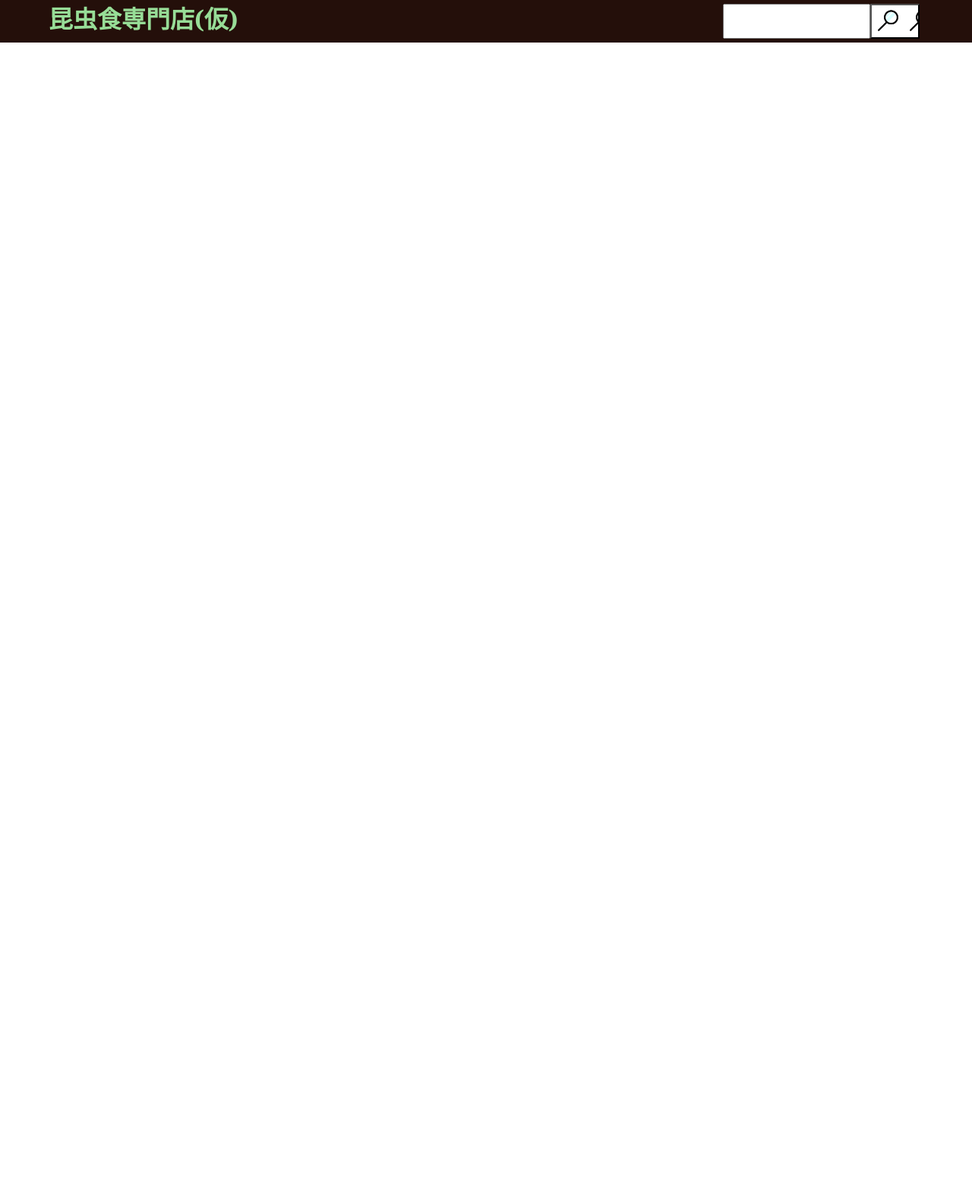
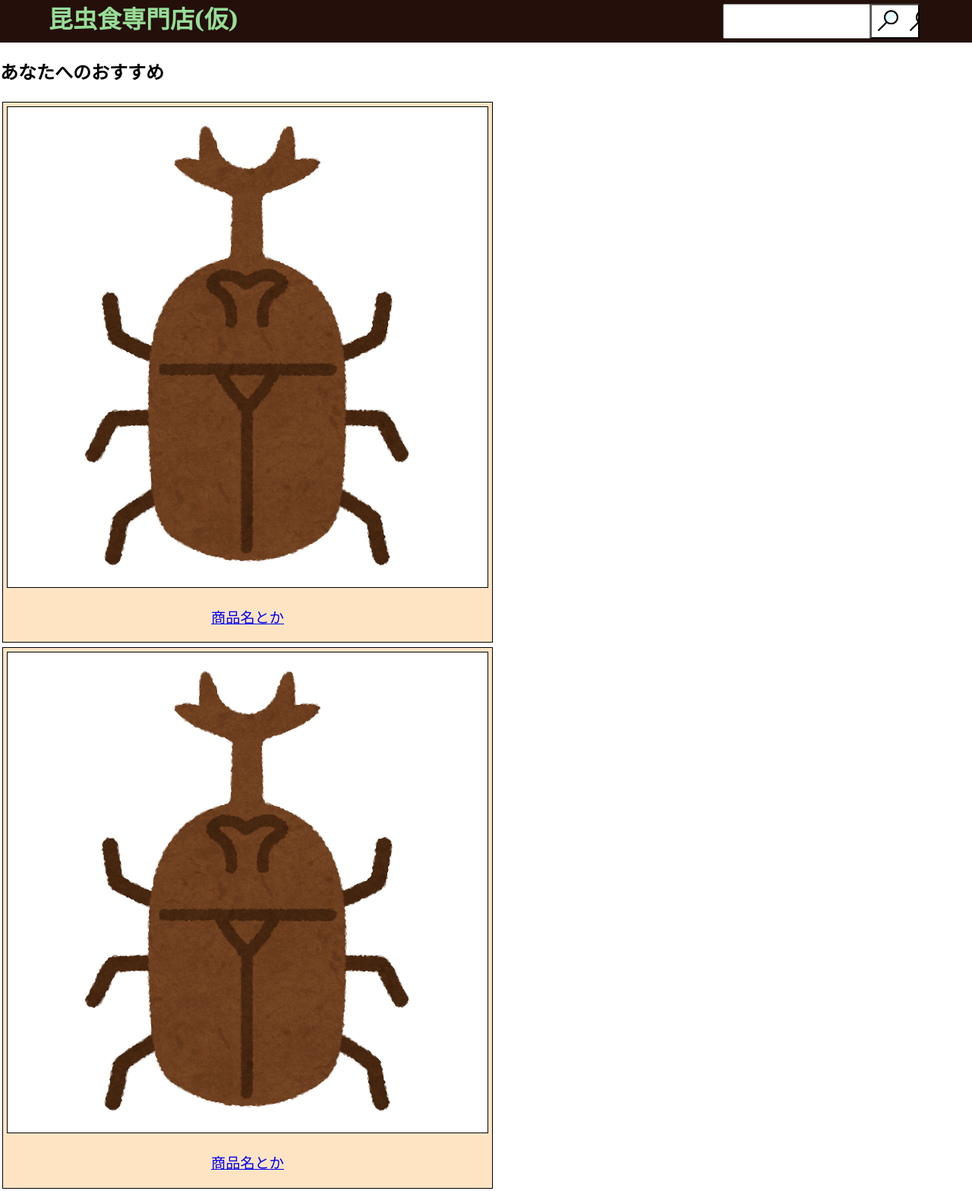
Before and after one commit to hutaonekomata/shopping, a PHP site: page /page/home.php in a window 1280 px wide. Shown: the whole page at 76% size. Before the commit the page ends 56 px from the top, so only its background shows below. Run offline with PHP 8.4, Linux system fonts and the light colour scheme.

Commit message:
ホーム画面のサンプル完成

```diff
--- /dev/null
+++ b/css/home.css
@@ -0,0 +1,30 @@
+a {
+  display: block;
+}
+.products-container {
+  display: flex;
+  flex-direction: row;
+  flex-wrap: wrap;
+}
+
+.product {
+  border: 1px black solid;
+  margin: 3px;
+  display: flex;
+}
+
+.product-img {
+  border: 1px black solid;
+  margin: 5px;
+  min-height: max-content;
+  max-height: 300px;
+  background-color: white;
+}
+
+.product-link {
+  display: flex;
+  flex-direction: column;
+  align-items: center;
+  font-size: larger;
+  background-color: bisque;
+}
--- a/page/home.php
+++ b/page/home.php
@@ -5,11 +5,33 @@
   <meta charset="UTF-8" />
   <meta http-equiv="X-UA-Compatible" content="IE=edge" />
   <meta name="viewport" content="width=device-width, initial-scale=1.0" />
+  <link rel="stylesheet" href="../css/home.css">
   <title>ホーム</title>
 </head>
 
 <body>
   <?php require_once('./header.php')  ?>
+
+  <h2>あなたへのおすすめ</h2>
+  <section class="products-container">
+
+    <div class="product">
+      <a class="product-link" href="./product.php 商品のidとか必要な情報をパラメータで渡す" target="_blank">
+        <img class="product-img" src="../image/sample.png" alt="商品画像">
+        <p>商品名とか</p>
+      </a>
+    </div>
+
+    <div class="product">
+      <a class="product-link" href="./product.php 商品のidとか必要な情報をパラメータで渡す" target="_blank">
+        <img class="product-img" src="../image/sample.png" alt="商品画像">
+        <p>商品名とか</p>
+      </a>
+    </div>
+
+  </section>
+
+  <!-- <h2>今月の人気ランキング</h2> -->
 </body>
 
 </html>
```
Also changed, not shown: image/sample.png (added).
